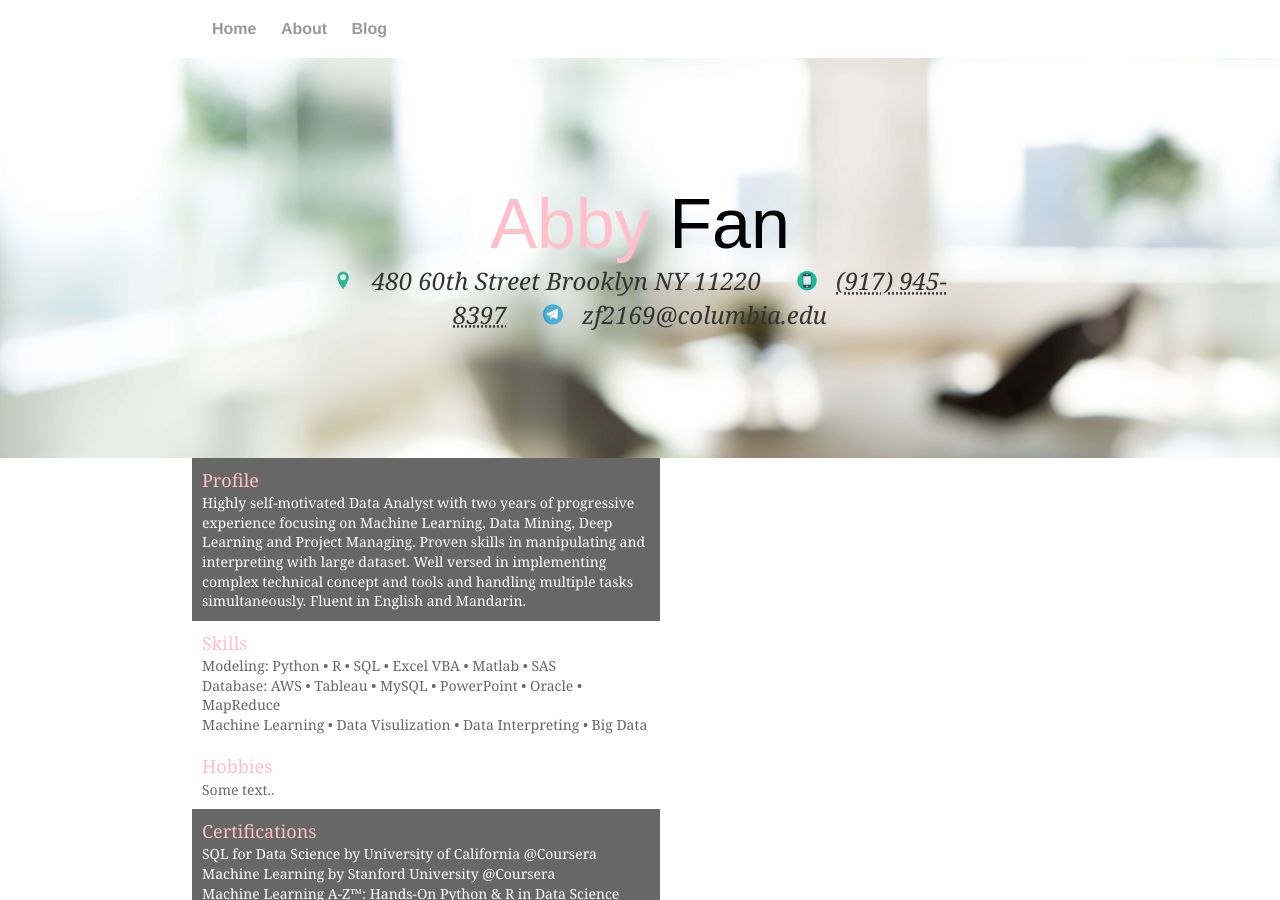
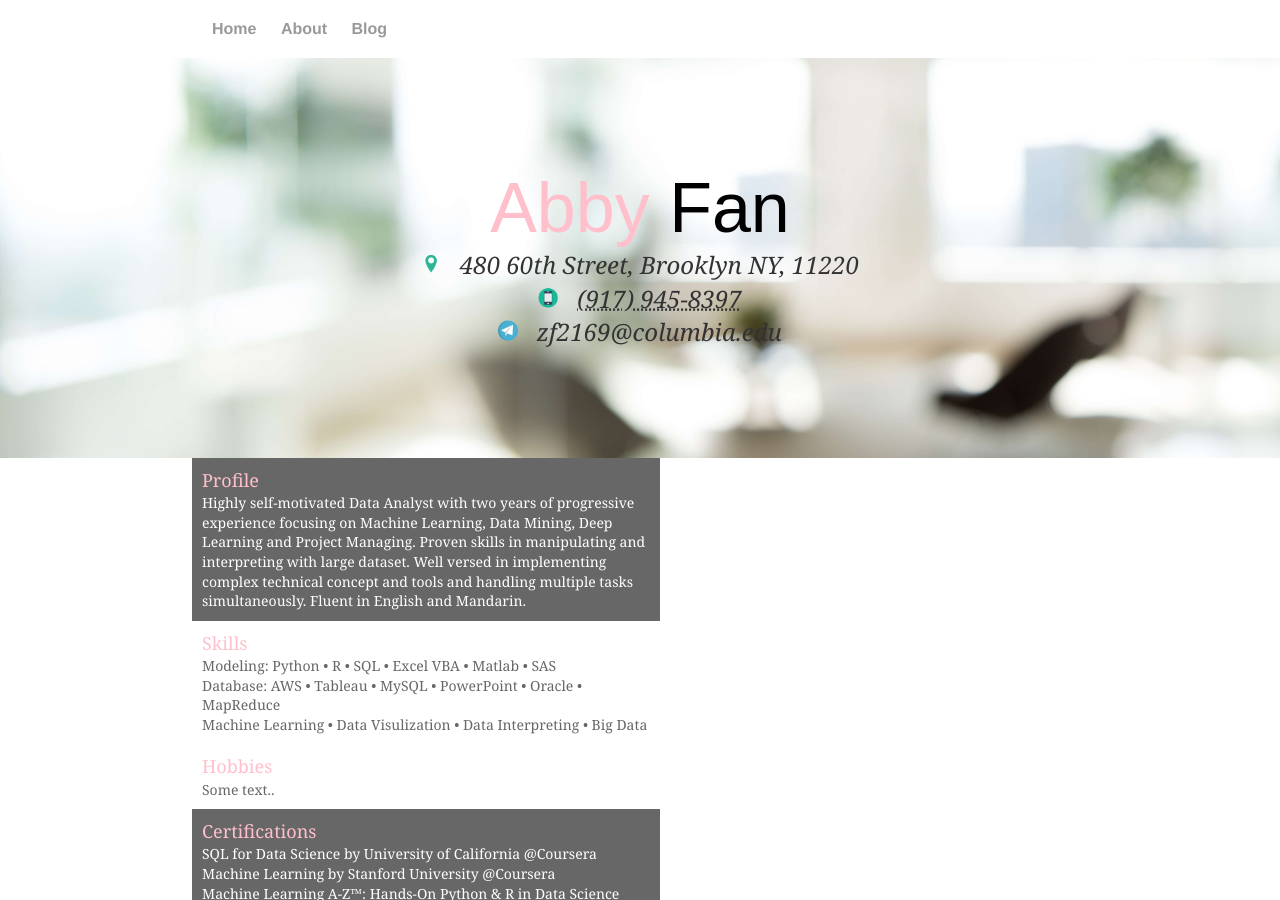
Before and after one commit to zf2169/zf2169.github.io, a Jekyll site: the page built from cv/index.html, in a window 1280 px wide and 900 px high. Built offline with Jekyll 4.4.1, drawn with Linux system fonts in a browser that asks for light colours.

Commit message:
Update index.html

```diff
--- a/cv/index.html
+++ b/cv/index.html
@@ -9,8 +9,8 @@ title: CV of Abby
 			<h1-large style="color: pink"> Abby </h1-large> <h1-large> Fan </h1-large>
 			<p1>
 			<address>
-			<img class="img-responsive" src="/img/icon_resume_address.png"/ width="20" height="20"> &nbsp; 480 60th Street Brooklyn NY 11220 &emsp;
-			<img class="img-responsive" src="/img/icon_resume_phone.png"/ width="20" height="20"> &nbsp; <abbr title="phone"> (917) 945-8397</abbr> &emsp;
+			<img class="img-responsive" src="/img/icon_resume_address.png"/ width="20" height="20"> &nbsp; 480 60th Street, Brooklyn NY, 11220 <br>
+			<img class="img-responsive" src="/img/icon_resume_phone.png"/ width="20" height="20"> &nbsp; <abbr title="phone"> (917) 945-8397</abbr> <br>
 			<img class="img-responsive" src="/img/icon_resume_email.png"/ width="20" height="20"> &nbsp; <span class="obfuscate"> zf2169@columbia.edu</span>
 			</address>
 			</p1>
```
